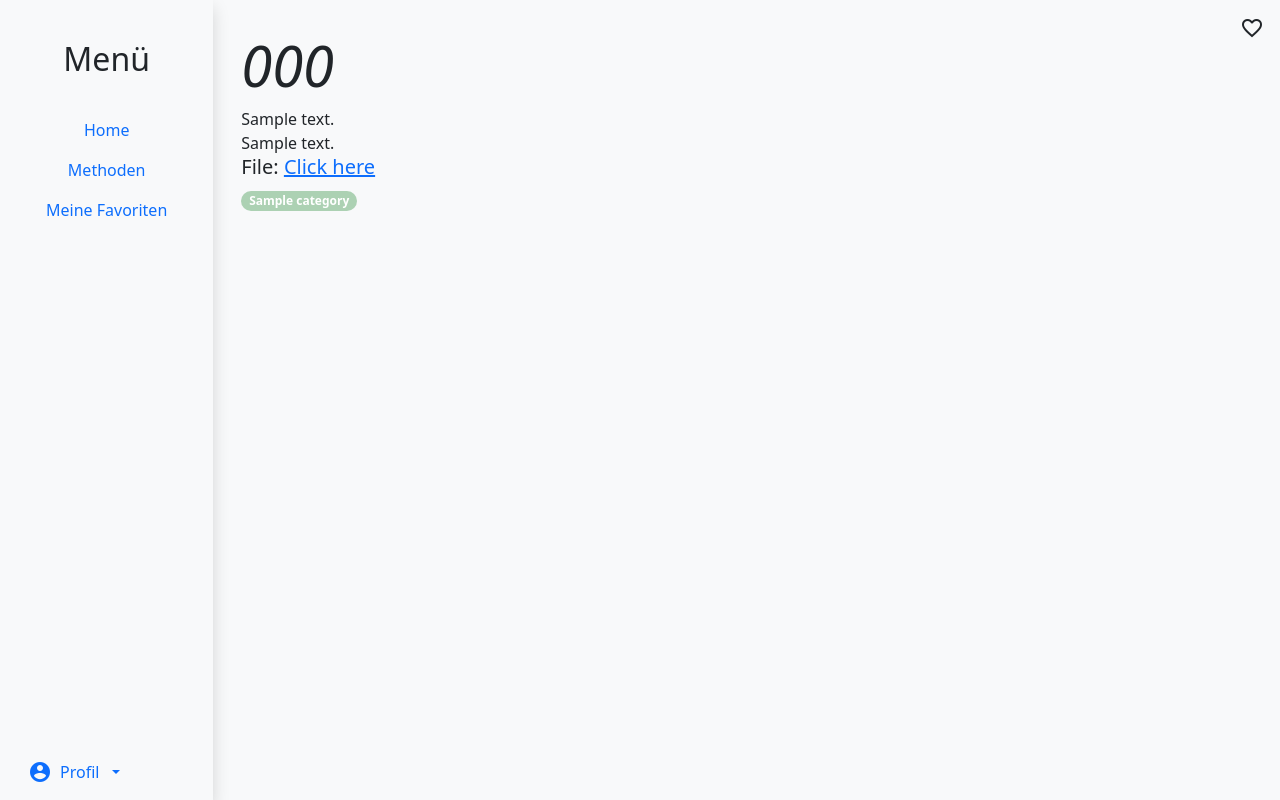
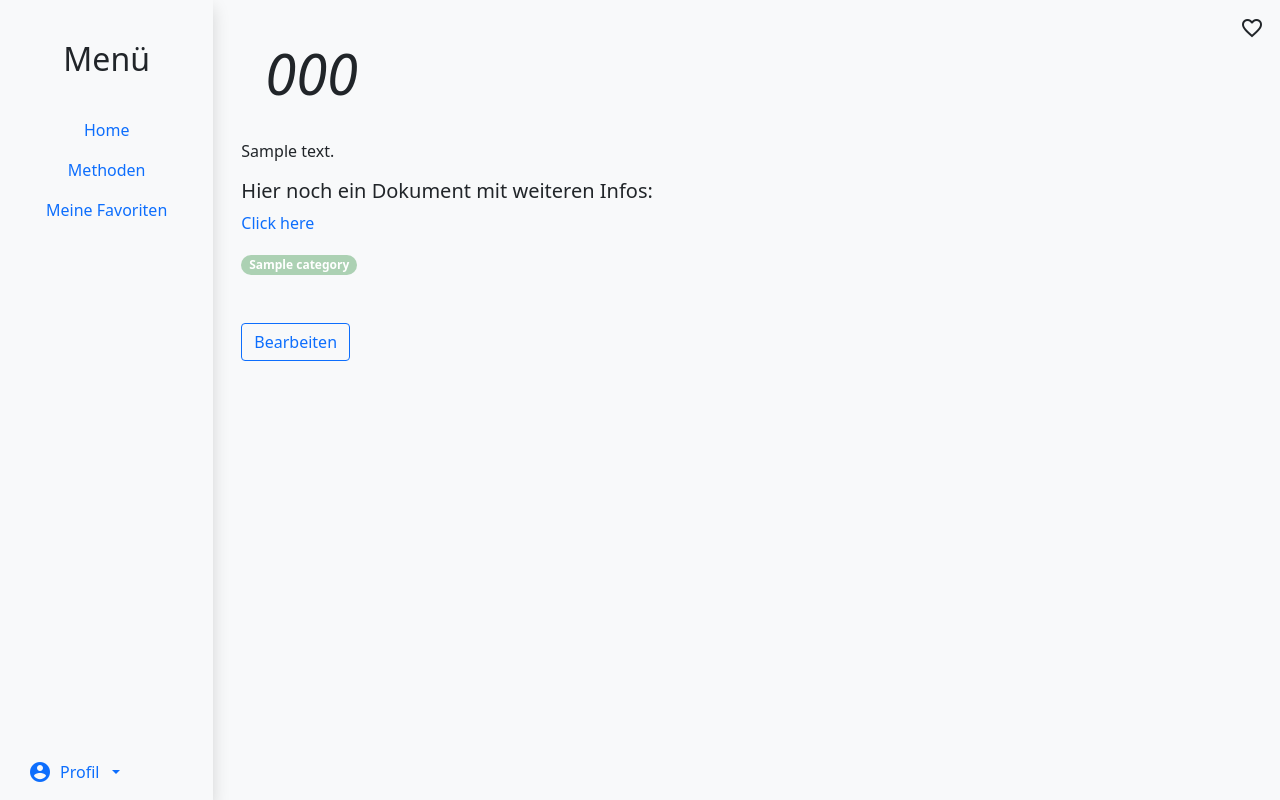
Before and after one commit to silvnst/sgpb_copy, a Django app: page /methoden/1 in a window 1280 px wide. Run offline with Django 3.2, Linux system fonts and the light colour scheme; tables that the repository leaves empty hold one stand-in row (values such as "Sample post"); some libraries are stand-ins or nearby versions.

Commit message:
small change

```diff
--- a/praxismethoden/forms.py
+++ b/praxismethoden/forms.py
@@ -10,3 +10,4 @@ class MethodForm(forms.ModelForm):
     class Meta:
         model = Method
         fields = '__all__'
+        exclude = ['likes']
--- a/praxismethoden/models.py
+++ b/praxismethoden/models.py
@@ -44,6 +44,10 @@ class Method(models.Model):
                 "name": self.file.name,
                 "url": self.file.url
             } if self.file else { },
+            "file_raw": {
+                "name": self.file_raw.name,
+                "url": self.file_raw.url
+            } if self.file else { },
             "content": self.content,
             "timestamp": self.timestamp.strftime("%b %d %Y, %I:%M %p"),
             "category": {
--- a/praxismethoden/static/praxismethoden/methodenansicht.js
+++ b/praxismethoden/static/praxismethoden/methodenansicht.js
@@ -33,7 +33,12 @@ document.addEventListener('DOMContentLoaded', () => {
             fetch(`/api/methoden/${c.id}`)
             .then(response => response.json())
             .then(content => {
+                console.log(content);
                 let mod = document.querySelector('#methodModal');
+                let docs = '';
+                if (content.file_raw.url) {
+                    docs += `<br></br><h5>Hier ein Dokument zu diesem Thema: </h5><p><a <a target="_blank" href="${ content.file_raw.url }">Link</a></p>`;
+                }
                 pillsCat = '';
                 content.category.name.forEach(catName => {
                     pillsCat += `<span class="badge text-wrap rounded-pill bg-light shadow-sm text-dark mx-1" id="${catName.toLowerCase()}-modal">${catName}</span>`;
@@ -47,7 +52,7 @@ document.addEventListener('DOMContentLoaded', () => {
                         </div>
                         <div class="modal-body">
                             ${ content.content }
-                            <p>Here a Dokument: <a href="${ content.file.path }">Link</a></p>
+                            ${ docs }
                         </div>
                         <div class="modal-body">
                             <div class="d-flex justify-content-start">${ pillsCat }
--- a/praxismethoden/templates/praxismethoden/methodenansicht.html
+++ b/praxismethoden/templates/praxismethoden/methodenansicht.html
@@ -31,6 +31,9 @@
     {% for card in cards %}
     <div class="col-12 col-md-6 col-lg-4 method-modal" id="{{ card.id }}">
         <div class="card position-relative border-0 transition method-card shadow my-3">
+            {% comment "Optional Single Page Mod" %}
+                <a class="stretched-link" href=" {% url 'method_single' card.id %}"></a>
+            {% endcomment %}
             <span class="material-icons like-display">
                 {% if user in card.likes.all %} favorite
                 {% else %} favorite_border {% endif %}
--- a/praxismethoden/templates/praxismethoden/single_methodenansicht.html
+++ b/praxismethoden/templates/praxismethoden/single_methodenansicht.html
@@ -10,8 +10,8 @@
 
 {% block body %}
 <div class="row" id="alle">
-    <div class="col-12 mt-3">
-        <h1 class="display-4 fst-italic">{{ method.titel }} </h1>
+    <div class="col-12">
+        <h1 class="p-4 display-4 fst-italic">{{ method.titel }} </h1>
     </div>
     <div class="col-12">
         <span class="material-icons like-display">
@@ -21,17 +21,13 @@
     </div>
     <div class="col-12">
         {% autoescape off %}
-        {{ method.desc }}
-        {% endautoescape %}
-    </div>
-    <div class="col-12">
-        {% autoescape off %}
         {{ method.content }}
         {% endautoescape %}
     </div>
     {% if method.file_raw %}
-    <div class="col-12">
-        <h5>File: <a target="_blank" href=" {{ method.file_raw.url }} ">Click here</a></h5>
+    <div class="col-12 py-3">
+        <h5>Hier noch ein Dokument mit weiteren Infos: </h5>
+        <a target="_blank" class="text-decoration-none" href=" {{ method.file_raw.url }} ">Click here</a>
     </div>
     {% endif %}
     <div class="col-12">
@@ -41,6 +37,9 @@
             </span>
         {% endfor %}
     </div>
+    <div class="col-12 py-5">
+        <a class="btn btn btn-outline-primary" href="{% url 'method_single_edit' method.id %}" role="button">Bearbeiten</a>
+    </div>
 </div>
 
 
```
Also changed, not shown: praxismethoden/templates/praxismethoden/single_edit_methodenansicht.html (+17 -2 lines).
